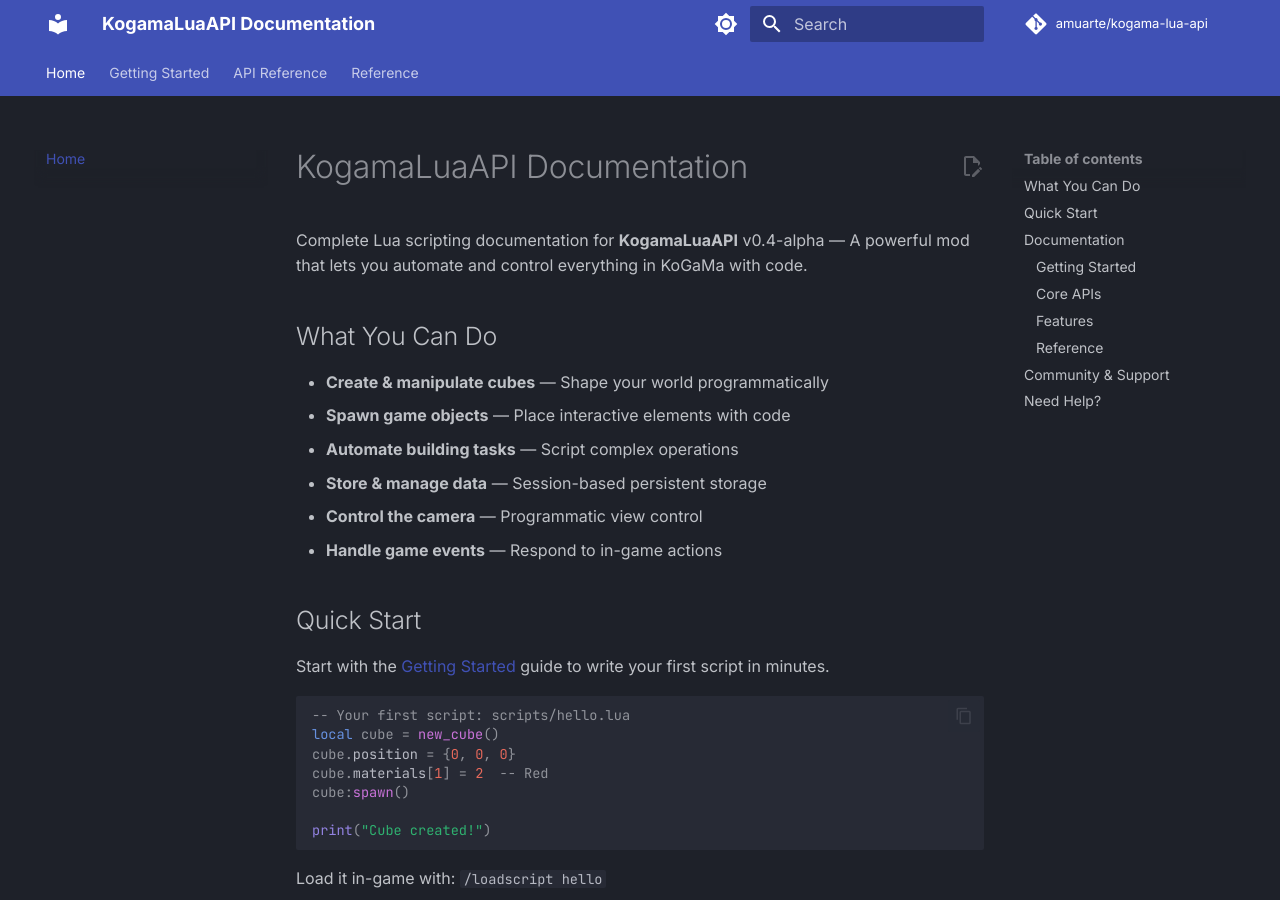
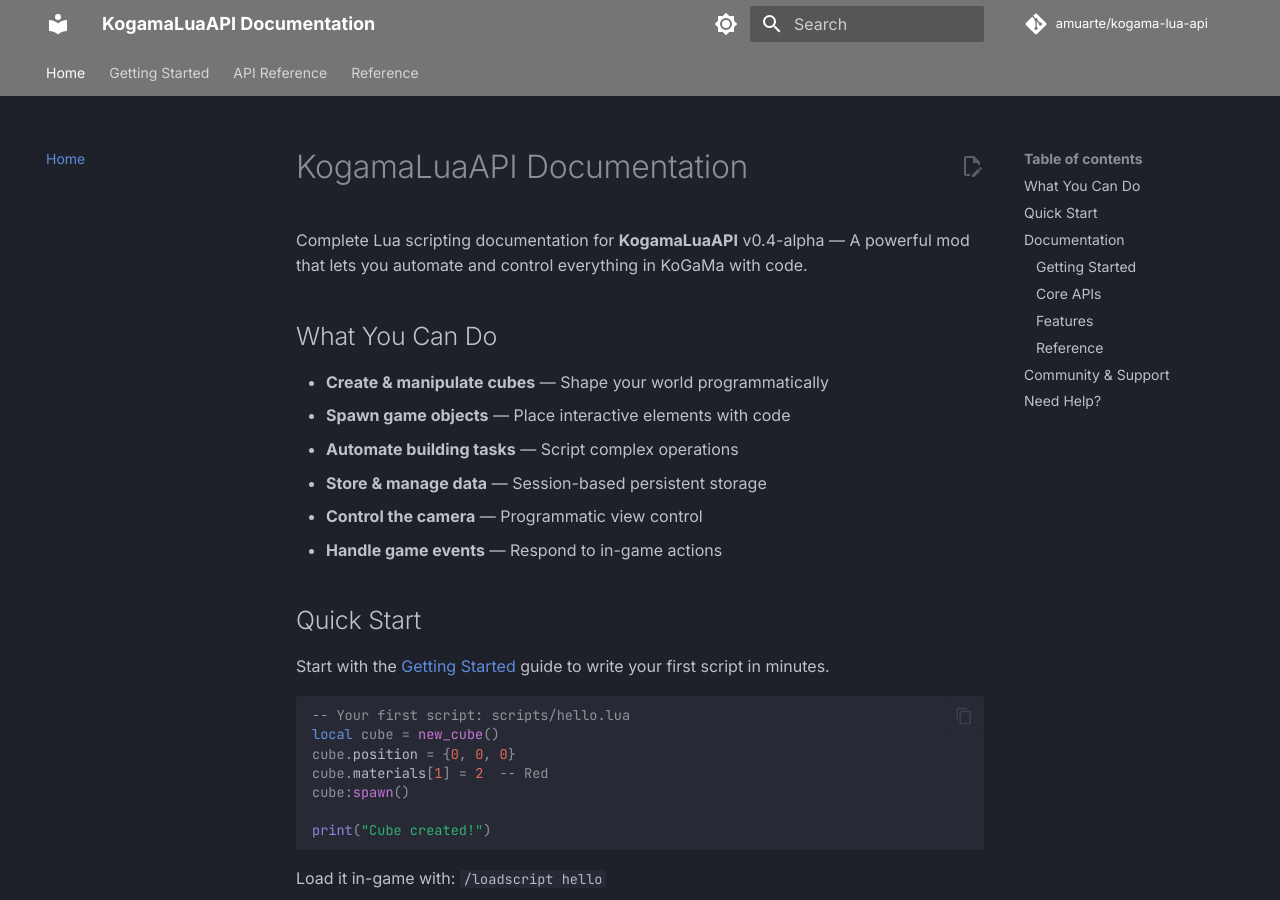
Before and after one commit to amuarte/kogama-lua-api, an MkDocs documentation site: the page built from docs/index.md, in a window 1280 px wide and 900 px high. Built offline with MkDocs 1.6.1 and Material for MkDocs 9.7.7, drawn with Linux system fonts in a browser that asks for light colours; comment, search, counter and statistics services are not loaded.

Commit message:
Change Material theme palette to neutral grey colors
- Set primary and accent colors to grey instead of slate/blue/indigo
- Remove color tints from both dark and light themes
- This eliminates the unwanted purple/blue hues from Material theme

```diff
--- a/mkdocs.yml
+++ b/mkdocs.yml
@@ -9,14 +9,14 @@ theme:
   name: material
   palette:
     - scheme: slate
-      primary: slate
-      accent: blue
+      primary: grey
+      accent: grey
       toggle:
         icon: material/brightness-7
         name: Switch to light mode
     - scheme: default
-      primary: blue
-      accent: indigo
+      primary: grey
+      accent: grey
       toggle:
         icon: material/brightness-4
         name: Switch to dark mode
```
